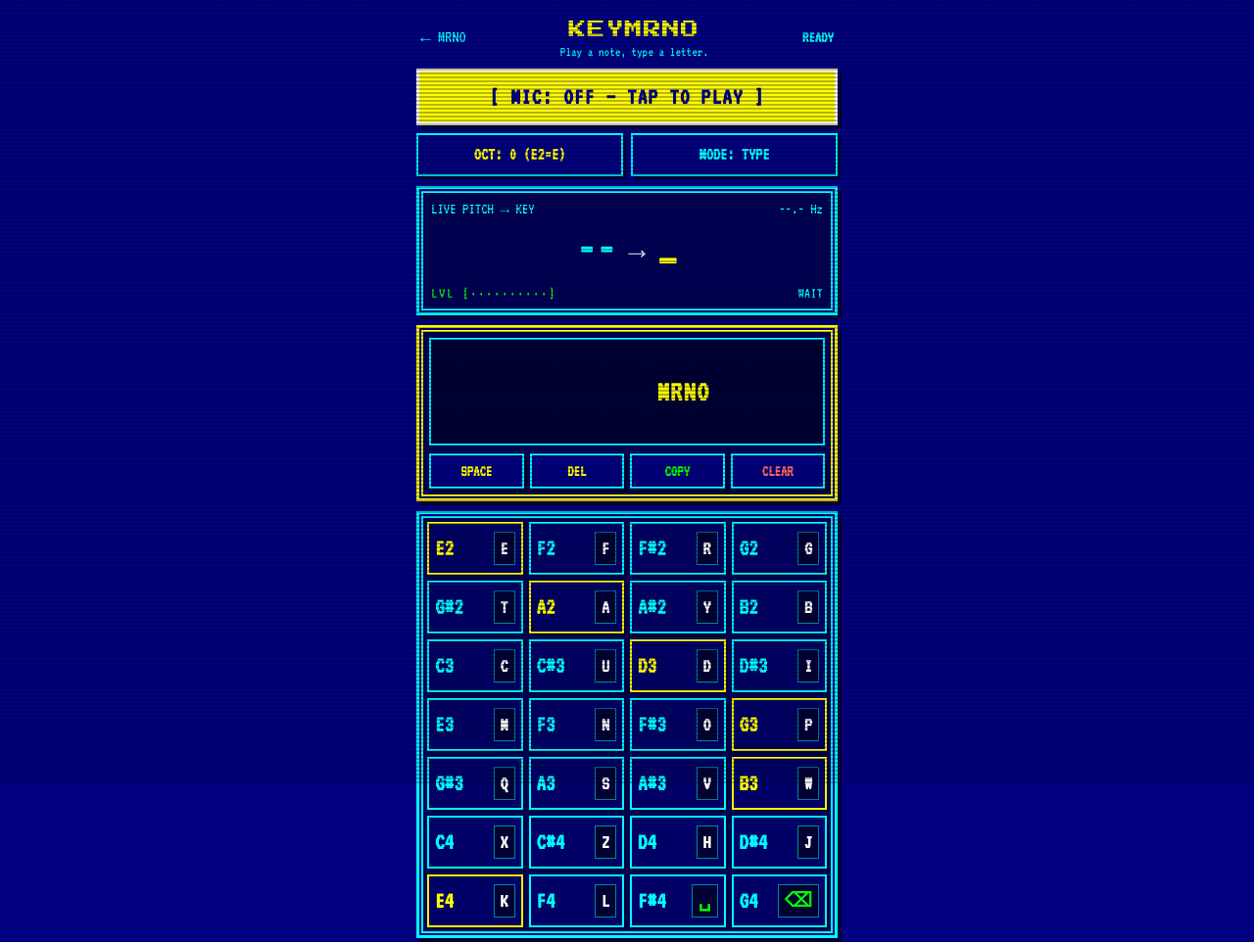
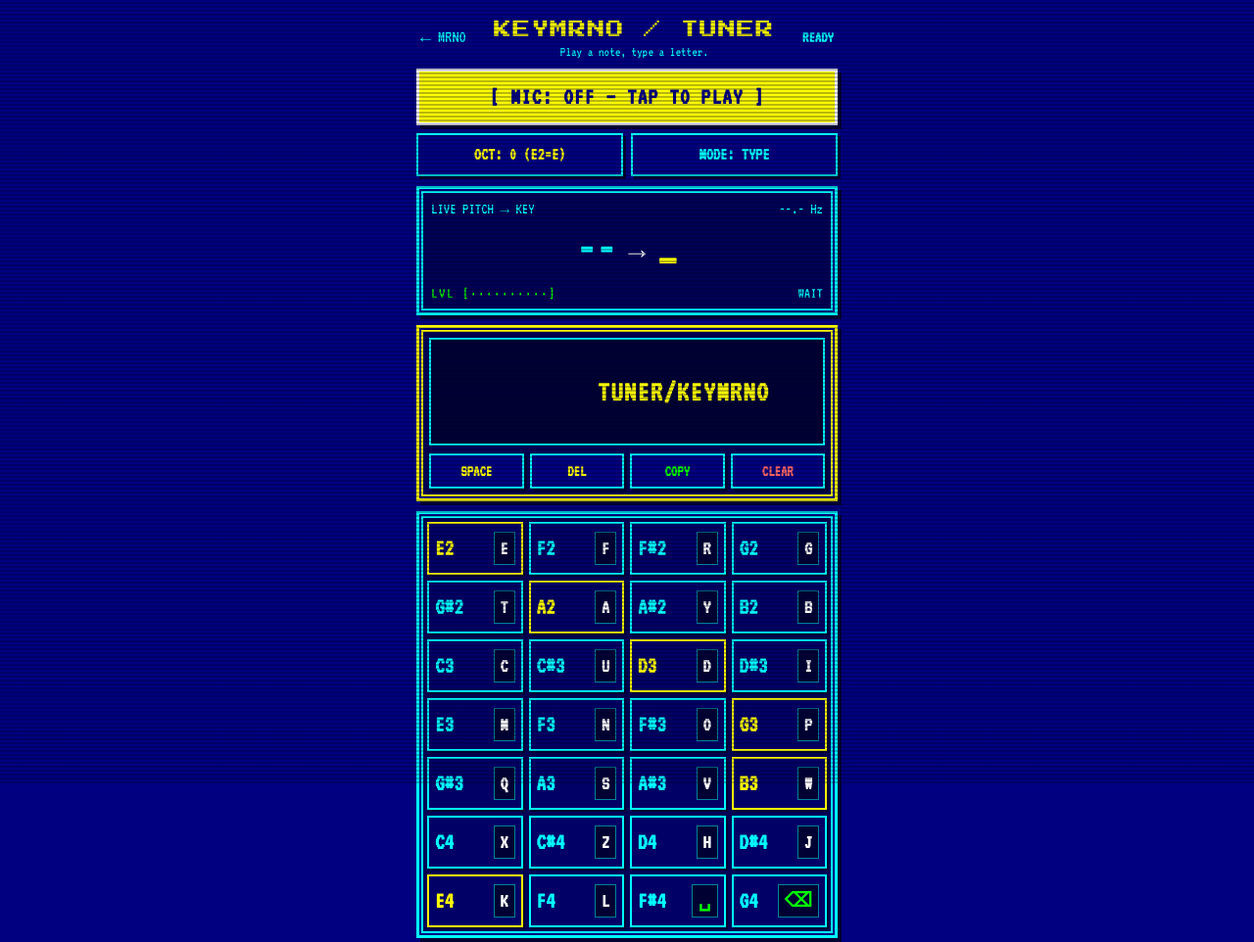
Before and after one commit to maxlamenax/keymrno, a plain HTML site: page index.html in a window 1280 px wide. Shown: the whole page at 98% size. Drawn offline with nearby package versions, Linux system fonts and the light colour scheme.

Commit message:
Update and rename keymrnoG.html to index.html

```diff
--- a/keymrnoG.html
+++ b/index.html
@@ -163,7 +163,7 @@
       </a>
       <div class="text-center">
         <h1 class="cpc-pixel-title text-base sm:text-lg text-[#ffff00] leading-tight">
-          KEYMRNO
+          KEYMRNO / TUNER
         </h1>
         <p class="text-sm text-[#00ffff] leading-none mt-0.5">
           Play a note, type a letter.
@@ -625,7 +625,7 @@
     }
 
     function runInitialDemo() {
-      const sample = 'MRNO';
+      const sample = 'TUNER/KEYMRNO';
       let i = 0;
       function step() {
         if (!appState.isDemoActive || i >= sample.length) return;
```
